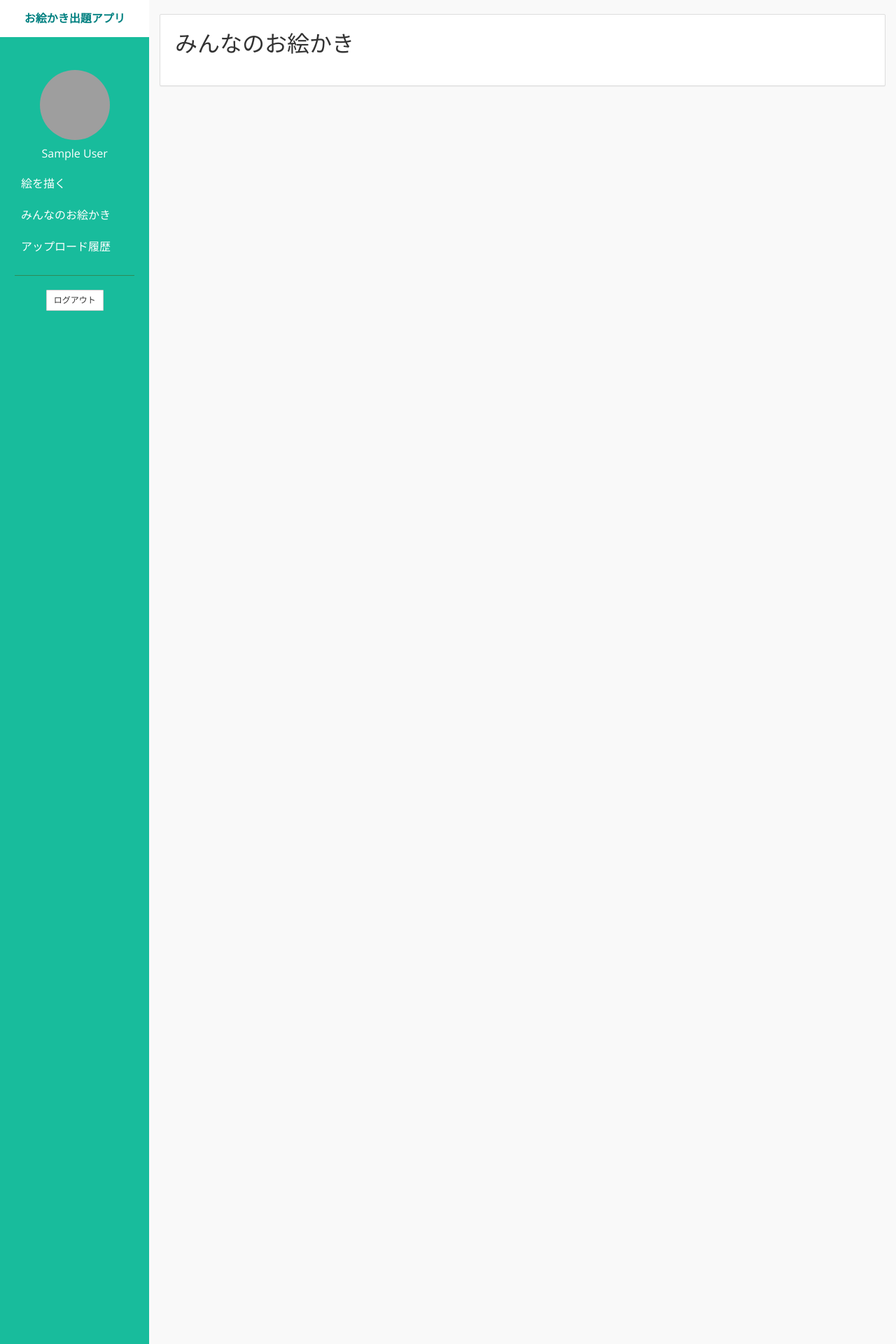
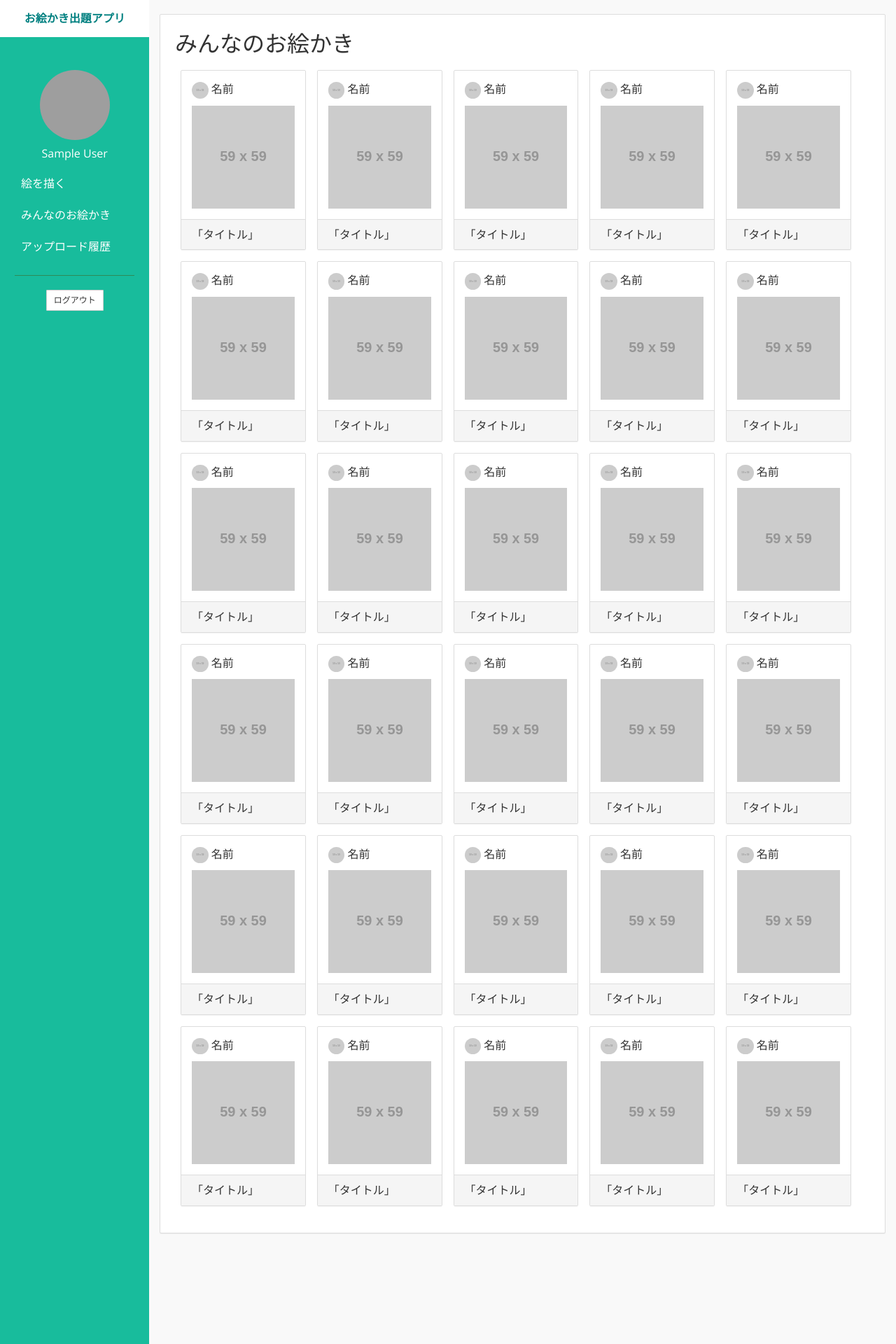
Before and after one commit to bennie-a/random-draw, a PHP site: page /list/index.php in a window 1280 px wide. Shown: the top 1920 px of the page at 70% size. Run offline with PHP 8.4, Linux system fonts and the light colour scheme; the visitor is signed in with stand-in values (Sample User, id 1); some libraries are stand-ins or nearby versions; grey boxes are pictures that could not be loaded.

Commit message:
コミットもれ。

```diff
--- a/list/index.php
+++ b/list/index.php
@@ -24,6 +24,26 @@
 			<main class="col-md-10">
 			<div id="contents-panel" class="panel panel-default pic-theme-panel">
 				<h1>みんなのお絵かき</h1>
+				<article class="bs-component card-list">
+					<?php
+						for ($i = 0; $i < 30; $i++) {
+					 ?>
+					 <div class="panel panel-default">
+							 <div class="panel-body">
+								 <div class="user">
+									 <img src="http://placehold.jp/59de99/ffffff/30x30.png" alt="" />
+									 名前
+								 </div>
+								 <img src="http://placehold.jp/59de99/ffffff/180x180.png" alt="" />
+							 </div>
+							 <div class="panel-footer">
+								 「タイトル」
+							 </div>
+					 </div>
+					<?php
+						}
+					?>
+				</article>
       </div>
 			</main>
 		</div>
```
